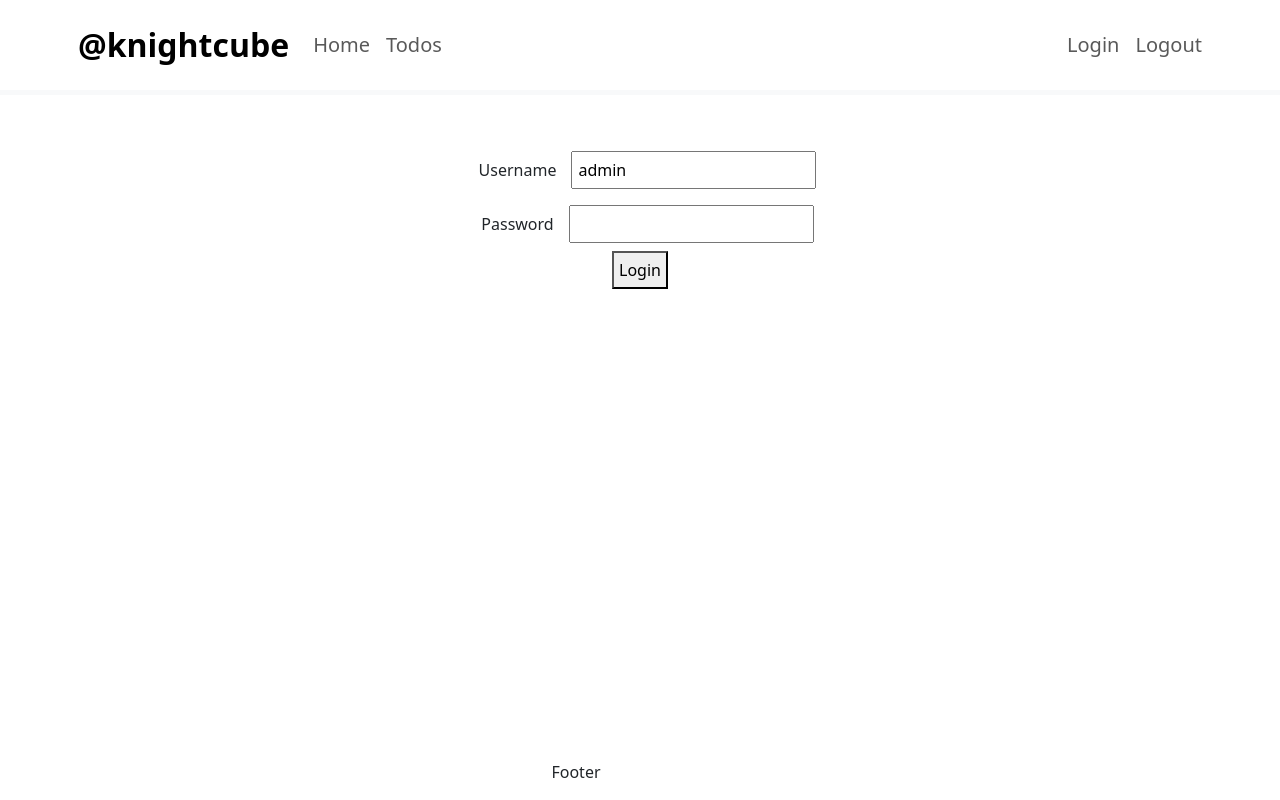
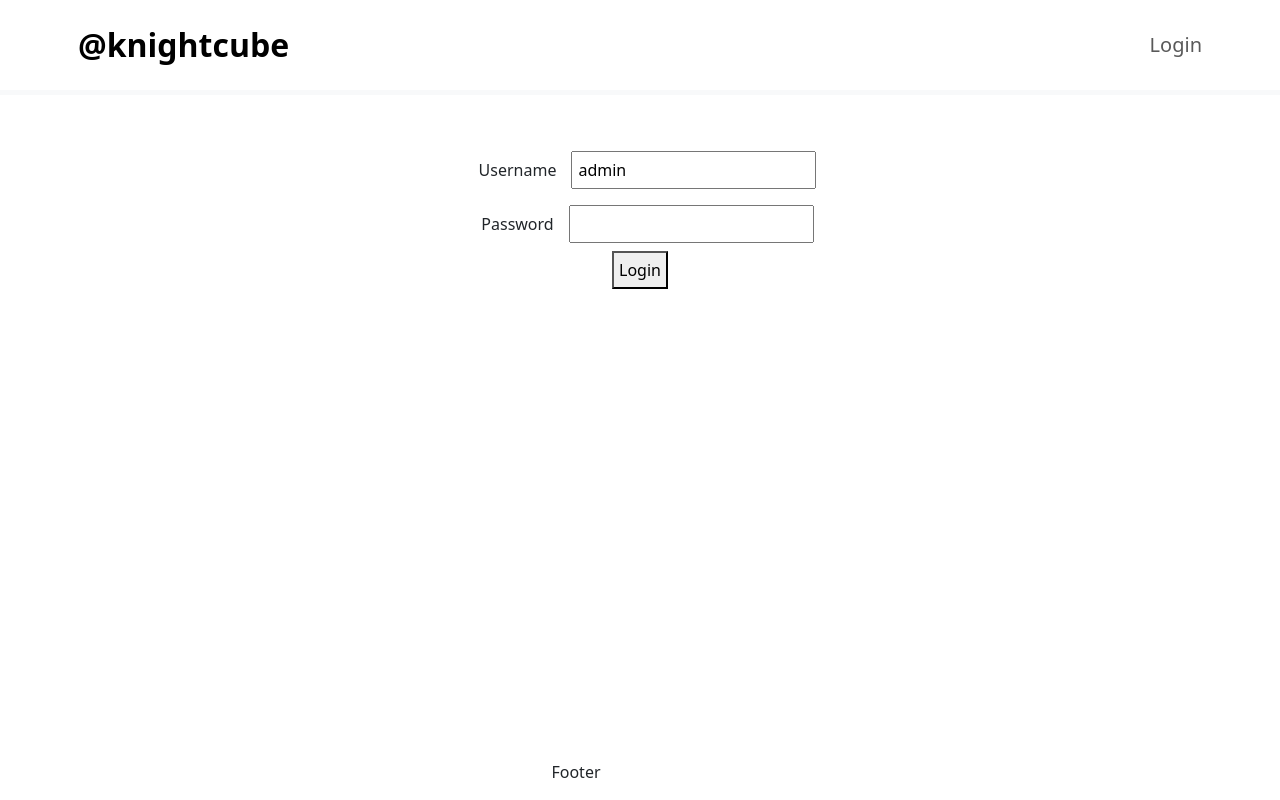
Before and after one commit to knightcube/to-do-app-frontend, a React (Create React App) app: page / in a window 1280 px wide. Built offline with nearby package versions, Linux system fonts and the light colour scheme.

Commit message:
Defined a common shared state among all components

```diff
--- a/src/components/todo/HeaderComponent.js
+++ b/src/components/todo/HeaderComponent.js
@@ -1,6 +1,20 @@
+import { useContext } from "react";
 import { Link } from "react-router-dom";
+import { AuthContext, useAuth } from "./security/AuthContext";
 
 function HeaderComponent() {
+
+    // const authContext = useContext(AuthContext)
+
+    const authContext = useAuth()
+    const isAuthenticated = authContext.isAuthenticated
+
+    // console.log(authContext);
+
+    function logout(){
+        authContext.setAuthenticated(false)
+    }
+
     return (
         <header className="border-bottom border-light border-5 mb-5 p-2">
             <div className="container">
@@ -9,13 +23,13 @@
                         <a className="navbar-brand ms-2 fs-2 fw-bold text-black" href="https://github.com/knightcube">@knightcube</a>
                         <div className="collapse navbar-collapse">
                             <ul className="navbar-nav">
-                                <li className="nav-item fs-5"><Link className="nav-link" to="/welcome/knightcube">Home</Link></li>
-                                <li className="nav-item fs-5"><Link className="nav-link" to="/todos">Todos</Link></li>
+                                <li className="nav-item fs-5">{isAuthenticated &&  <Link className="nav-link" to="/welcome/knightcube">Home</Link>} </li>
+                                <li className="nav-item fs-5">{isAuthenticated && <Link className="nav-link" to="/todos">Todos</Link>}</li>
                             </ul>
                         </div>
                         <ul className="navbar-nav">
-                            <li className="nav-item fs-5"><Link className="nav-link" to="/login">Login</Link></li>
-                            <li className="nav-item fs-5"><Link className="nav-link" to="/logout">Logout</Link></li>
+                            <li className="nav-item fs-5">{!isAuthenticated && <Link className="nav-link" to="/login">Login</Link>} </li>
+                            <li className="nav-item fs-5">{isAuthenticated && <Link className="nav-link" to="/logout" onClick={logout}>Logout</Link>}</li>
                         </ul>
                     </nav>
                 </div>
--- a/src/components/todo/LoginComponent.js
+++ b/src/components/todo/LoginComponent.js
@@ -1,5 +1,6 @@
 import { useState } from "react";
 import { useNavigate } from "react-router-dom";
+import { useAuth } from "./security/AuthContext";
 
 function LoginComponent() {
 
@@ -12,6 +13,8 @@
     const [showErrorMessage, setShowErrorMessage] = useState(false)
 
     const navigate = useNavigate()
+
+    const authContext = useAuth()
 
     function handleUsernameChange(event) {
         setUsername(event.target.value)
@@ -27,6 +30,7 @@
             setShowSuccessMessage(true)
             setShowErrorMessage(false)
             navigate(`/welcome/${username}`)
+            authContext.setAuthenticated(true)
         } else {
             console.log("failed")
             setShowSuccessMessage(false)
--- a/src/components/todo/ToDoApp.js
+++ b/src/components/todo/ToDoApp.js
@@ -7,10 +7,12 @@
 import LogoutComponent from './LogoutComponent.js';
 import ErrorComponent from './ErrorComponent.js';
 import FooterComponent from './FooterComponent.js';
+import AuthProvider from "./security/AuthContext";
 
 function ToDoApp() {
     return (
         <div>
+            <AuthProvider>
                 <BrowserRouter>
                     <HeaderComponent />
 
@@ -24,6 +26,8 @@
                         <Route path='/*' element={<ErrorComponent />}></Route>
                     </Routes>
                 </BrowserRouter>
+            </AuthProvider>
+
             <FooterComponent />
         </div>
     )
--- /dev/null
+++ b/src/components/todo/security/AuthContext.js
@@ -0,0 +1,24 @@
+import { createContext, useContext, useState } from "react";
+
+// Create a context that can be shared with other components
+export const AuthContext = createContext()
+
+export const useAuth = () => useContext(AuthContext)
+
+// Share the created context with other components
+export default function AuthProvider({children}){
+
+    // Put some state in the context
+    const [number,setNumber] = useState(0)
+
+    const [isAuthenticated, setAuthenticated] = useState(false)
+
+    // setInterval(() => setNumber(number+1), 3000)
+    const valueToBeShared = {number, isAuthenticated, setAuthenticated}
+
+    return(
+        <AuthContext.Provider value={valueToBeShared}>
+            {children}
+        </AuthContext.Provider>
+    )
+}
```
Also changed, not shown: 1 other file (tests, documents, lock files or other folders). Lines whose indentation alone changed are shown as unchanged.
